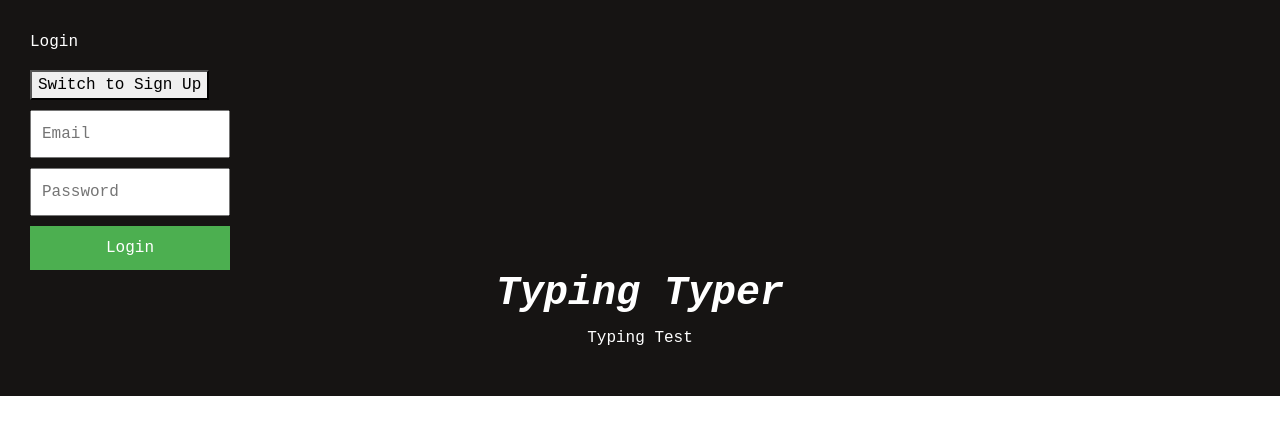
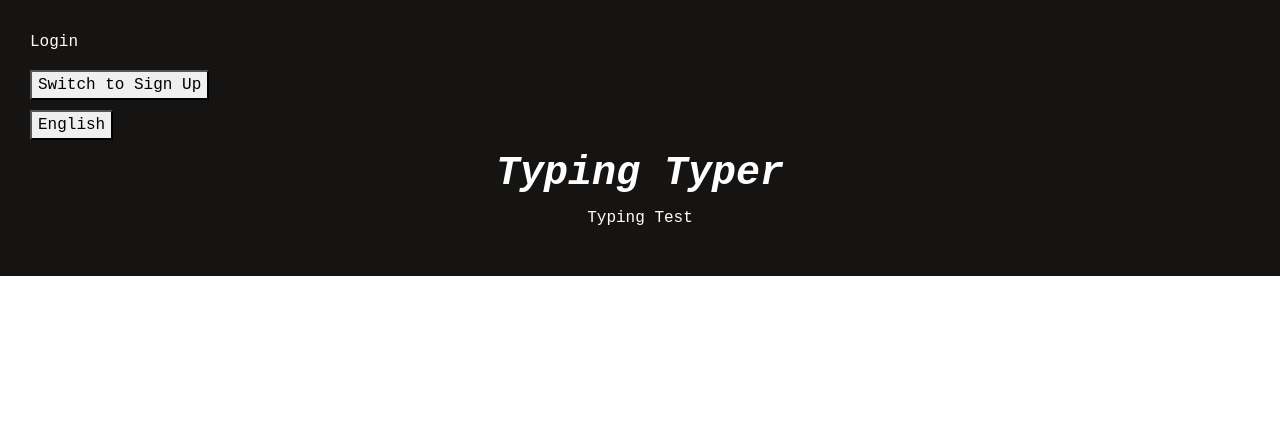
Before and after one commit to emmanuel-jaimes/typingtyper, a React (Vite) app: page / in a window 1280 px wide. Shown: the top 434 px of the page. Built offline with nearby package versions, Linux system fonts and the light colour scheme; no server answers.

Commit message:
touch ups

```diff
--- a/src/App.tsx
+++ b/src/App.tsx
@@ -8,17 +8,18 @@ import {
   createUserWithEmailAndPassword,
   User,
 } from "firebase/auth";
-import { collection, addDoc, doc, setDoc } from "firebase/firestore";
+import { collection, doc, setDoc } from "firebase/firestore";
 
 function App() {
-  const [textFromGist, setTextFromGist] = useState("");
+  const [textFromGist, setTextFromGist] = useState<string>("");
   const textStreamRef = useRef<TextStreamHandle>(null);
   const [email, setEmail] = useState("");
   const [password, setPassword] = useState("");
   const [error, setError] = useState("");
   const [user, setUser] = useState<User | null>(null);
-  const [setLoginFormVisible, isLoginFormVisible] = useState(false);
+  const [isLoginFormVisible, setLoginFormVisible] = useState(false);
   const [isSignUp, setSignUp] = useState(false);
+  const [isSpanish, setSpanish] = useState(false);
   // get if test is still active
   // get performance info
 
@@ -29,7 +30,7 @@ function App() {
       const userCredential = await signInWithEmailAndPassword(
         auth,
         email,
-        password
+        password,
       );
       setUser(userCredential.user);
     } catch (err: any) {
@@ -49,7 +50,7 @@ function App() {
       const userCredential = await createUserWithEmailAndPassword(
         auth,
         email,
-        password
+        password,
       );
       setUser(userCredential.user);
     } catch (err: any) {
@@ -103,6 +104,16 @@ function App() {
         style={{ marginBottom: "10px" }}
       >
         Switch to {isSignUp ? "Login" : "Sign Up"}
+      </button>
+
+      {/* Bilingual Selection */}
+      <br />
+      <button
+        onClick={() => setSpanish(!isSpanish)}
+        //todo TRANSLATE PAGE TO SPANISH
+        style={{ marginBottom: "10px" }}
+      >
+        {isSpanish ? "Espanol" : "English"}
       </button>
 
       {user ? (
--- a/src/Firestore.tsx
+++ b/src/Firestore.tsx
@@ -7,7 +7,7 @@ function Firestore() {
       await addDoc(collection(db, "users"), { name: "John Doe", age: 30 });
       console.log("Document added!");
     } catch (error) {
-      console.error("Error adding document:", error.message);
+      console.error("Error adding document");
     }
   };
 
@@ -18,7 +18,7 @@ function Firestore() {
         console.log(doc.id, " => ", doc.data());
       });
     } catch (error) {
-      console.error("Error fetching data:", error.message);
+      console.error("Error fetching data:");
     }
   };
 
--- a/src/components/Button.tsx
+++ b/src/components/Button.tsx
@@ -1,4 +1,4 @@
-import React from "react";
+// import React from "react";
 
 interface Props {
   children: string;
--- a/src/components/TextStream.tsx
+++ b/src/components/TextStream.tsx
@@ -7,7 +7,7 @@ import React, {
 } from "react";
 import "./TextStreamFromGist";
 import Button from "./Button";
-import Alert from "./Alert";
+// import Alert from "./Alert";
 
 interface Props {
   textToType: string; // The text to be typed by the user
@@ -63,6 +63,12 @@ const TextStream = forwardRef<TextStreamHandle, Props>(
     const handleKeyDown = (e: React.KeyboardEvent<HTMLInputElement>) => {
       if (e.key === "Backspace") {
         e.preventDefault(); // prevent backspace
+      }
+      if (
+        (e.key === "Control" || e.key === "Meta") &&
+        e.key.toLowerCase() === "a"
+      ) {
+        e.preventDefault(); // prevent control and command keys
       }
       if (!isTestStarted) {
         startTest();
@@ -207,7 +213,7 @@ const TextStream = forwardRef<TextStreamHandle, Props>(
             backgroundColor: isTestDone ? "transparent" : "transparent",
             padding: "2vh",
             marginTop: "30px",
-            borderRadius: "15px",
+            borderRadius: "5px",
             borderWidth: "3px",
             overflow: "hidden",
             maxHeight: "15em",
@@ -226,6 +232,7 @@ const TextStream = forwardRef<TextStreamHandle, Props>(
           value={userInput}
           onChange={handleChange}
           onKeyDown={handleKeyDown}
+          tabIndex={0}
           disabled={isTestDone}
           style={{
             textAlign: "center",
@@ -335,10 +342,10 @@ const TextStream = forwardRef<TextStreamHandle, Props>(
       `}</style>
       </div>
     );
-  }
+  },
 );
 
 export default TextStream;
-function setError(arg0: string) {
-  throw new Error("Function not implemented.");
-}
+// function setError(arg0: string) {
+//   throw new Error("Function not implemented.");
+// }
--- a/src/components/TextStreamFromGist.tsx
+++ b/src/components/TextStreamFromGist.tsx
@@ -1,4 +1,4 @@
-import React, { useEffect, useState } from "react";
+import React, { useEffect } from "react";
 
 interface TextStreamFromGistProps {
   onLoadText: (text: string) => void;
@@ -17,9 +17,11 @@ const TextStreamFromGist: React.FC<TextStreamFromGistProps> = ({
 }) => {
   useEffect(() => {
     const fetchGist = async () => {
+      // fetch the gist from github
+      //todo improve by loading only amount what is needed
       try {
         const response = await fetch(
-          "/gist/deekayen/4148741/raw/98d35708fa344717d8eee15d11987de6c8e26d7d/1-1000.txt"
+          "/gist/deekayen/4148741/raw/98d35708fa344717d8eee15d11987de6c8e26d7d/1-1000.txt",
         );
         const text = await response.text();
         const words = text.split(/\s+/);
```
Also changed, not shown: 2 other files (tests, documents, lock files or other folders).
